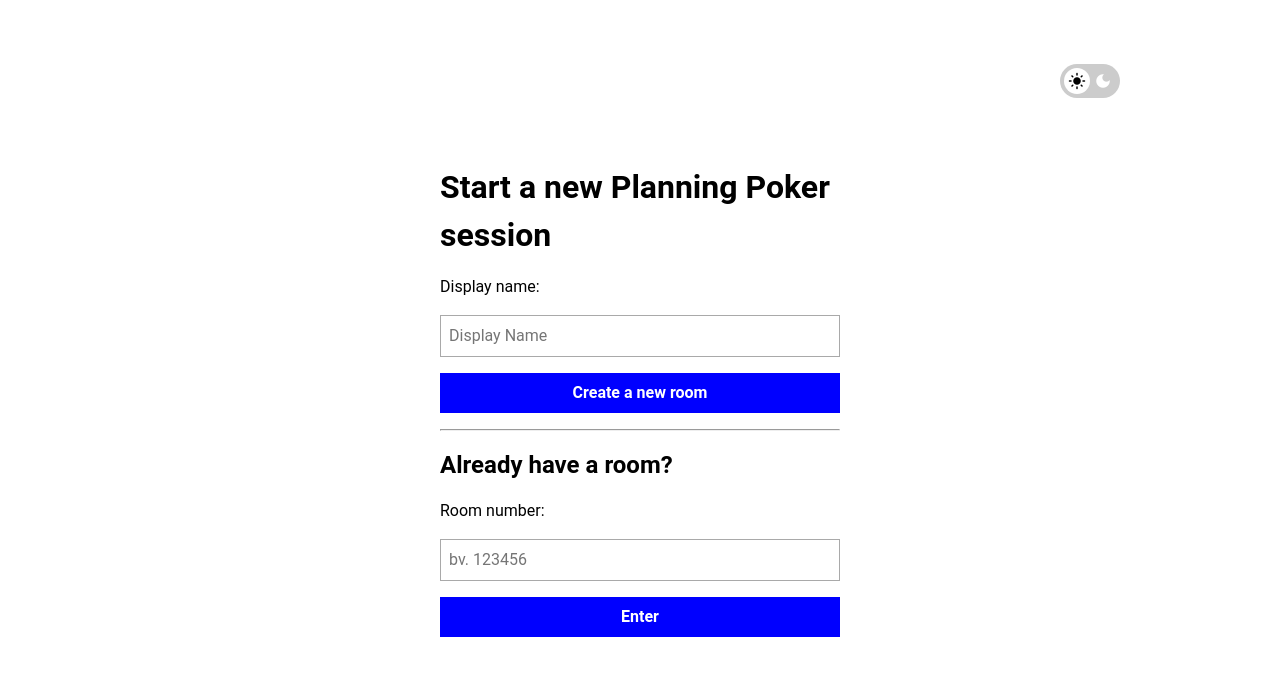
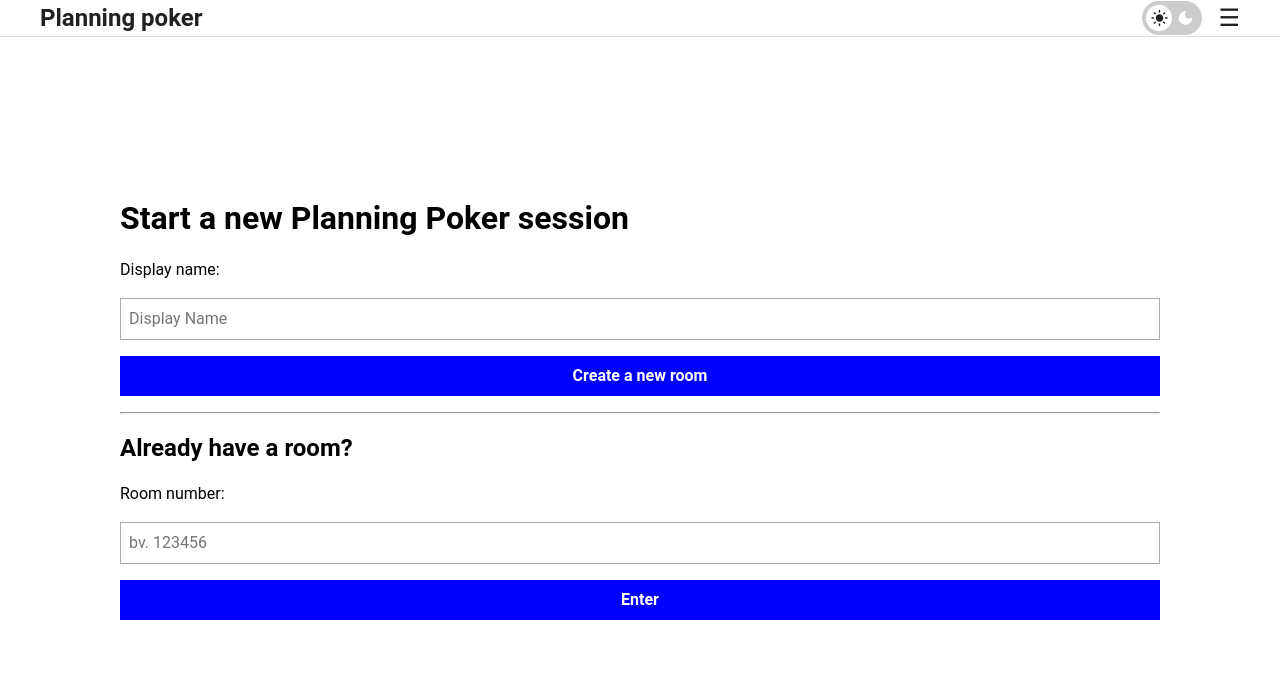
Before and after one commit to ambertaal/scrum-poker, a Vue app: page / in a window 1280 px wide. Shown: the top 676 px of the page. Built offline with nearby package versions, Linux system fonts and the light colour scheme; a small style sheet from the web is missing.

Commit message:
feat: added app header

```diff
--- a/src/components.d.ts
+++ b/src/components.d.ts
@@ -11,6 +11,7 @@ declare module 'vue' {
     AppFooter: typeof import('./components/AppFooter.vue')['default']
     Darkmodeswitch: typeof import('./components/DarkModeToggle.vue')['default']
     DarkModeToggle: typeof import('./components/DarkModeToggle.vue')['default']
+    Header: typeof import('./components/Header.vue')['default']
     HelloWorld: typeof import('./components/HelloWorld.vue')['default']
     RouterLink: typeof import('vue-router')['RouterLink']
     RouterView: typeof import('vue-router')['RouterView']
--- /dev/null
+++ b/src/components/Header.vue
@@ -0,0 +1,51 @@
+<script setup lang="ts">
+  import DarkModeToggle from './DarkModeToggle.vue'
+
+  const toggleMenu = () => {
+    alert('Open menu - nog te implementeren')
+  }
+</script>
+
+<template>
+  <header class="app-header">
+    <div class="left">
+      <span class="title">Planning poker</span>
+    </div>
+    <div class="right">
+      <DarkModeToggle />
+      <button class="menu-button" @click="toggleMenu">
+        ☰
+      </button>
+    </div>
+  </header>
+</template>
+
+<style scoped>
+.app-header {
+  display: flex;
+  justify-content: space-between;
+  align-items: center;
+  padding-left: 5vh;
+  padding-right: 5vh;
+  border-bottom: 1px solid #ddd;
+  background-color: var(--header-background, #fff);
+}
+
+.left .title {
+  font-size: 1.5rem;
+  font-weight: bold;
+}
+
+.right {
+  display: flex;
+  align-items: center;
+  gap: 1rem;
+}
+
+.menu-button {
+  font-size: 1.5rem;
+  background: none;
+  border: none;
+  cursor: pointer;
+}
+</style>
--- a/src/views/Lobby.vue
+++ b/src/views/Lobby.vue
@@ -79,10 +79,8 @@
 </script>
 
 <template>
+  <Header />
   <div class="page-layout">
-    <div class="darkmode-toggle">
-      <DarkModeToggle />
-    </div>
 
     <div class="lobby">
 
@@ -119,17 +117,11 @@
   padding: 1rem;
 }
 
-.darkmode-toggle {
-  width: 60px;
-  height: 34px;
-  position: absolute;
-  top: 4rem;
-  right: 10rem;
-  z-index: 10;
-}
-
 .lobby {
-  max-width: 400px;
+  max-width: 1100px;
+  padding-left: 30px;
+  padding-right: 30px;
+  padding-bottom: 60px;
   width: 100%;
   display: flex;
   flex-direction: column;
--- a/src/views/Room.vue
+++ b/src/views/Room.vue
@@ -133,11 +133,9 @@
 </script>
 
 <template>
+  <Header />
+
   <div class="page-layout">
-    <div class="darkmode-toggle">
-      <DarkModeToggle />
-    </div>
-
     <div class="room">
       <p>Room: {{ roomName }}</p>
 
@@ -196,15 +194,6 @@
   position: relative;
   min-height: 100vh;
   padding: 1rem;
-}
-
-.darkmode-toggle {
-  width: 60px;
-  height: 34px;
-  position: absolute;
-  top: 4rem;
-  right: 10rem;
-  z-index: 10;
 }
 
 .room {
```
